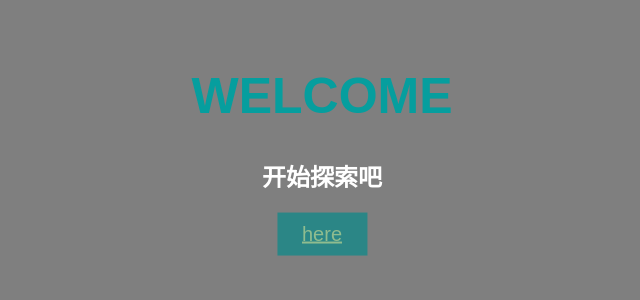
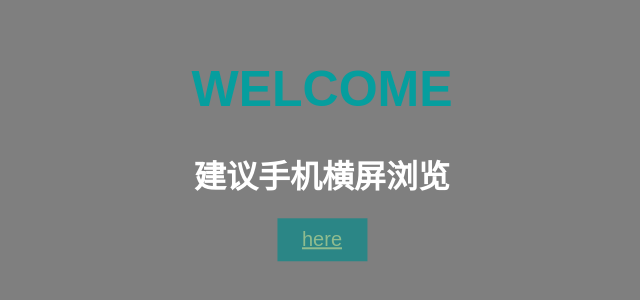
Before and after one commit to c-t-czh/hustcsczh, a plain HTML site: page index.html in a window 1280 px wide. Shown: the part 256-556 px from the top of the page, without its empty margins (318-958 px from the left). Drawn offline with Linux system fonts and the light colour scheme.

Commit message:
Update index.html

```diff
--- a/index.html
+++ b/index.html
@@ -50,7 +50,7 @@ body, html {
 <div class="image">
   <div class="text">
     <h1 style="font-size:50px;color: rgb(6, 158, 158);">WELCOME</h1>
-    <h2>开始探索吧</h2>
+    <h1>建议手机横屏浏览</h1>
      <button><a style="color: darkseagreen;font-size: 20px;" href="web/czh.html">here</a></button>
   </div>
 </div>
```
